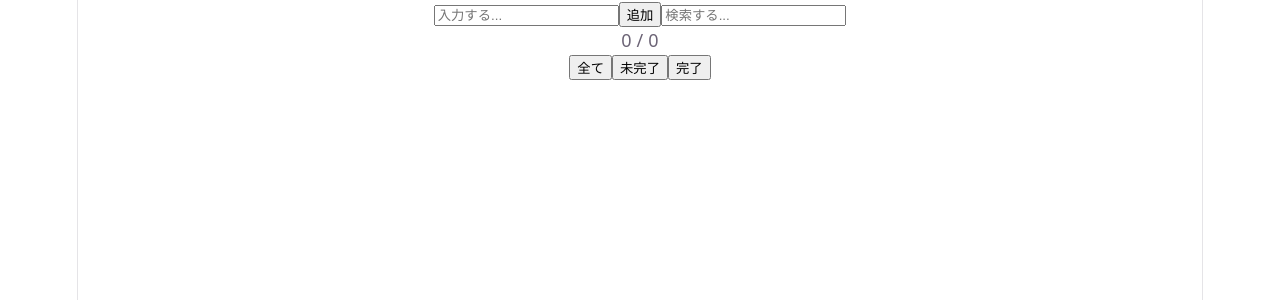
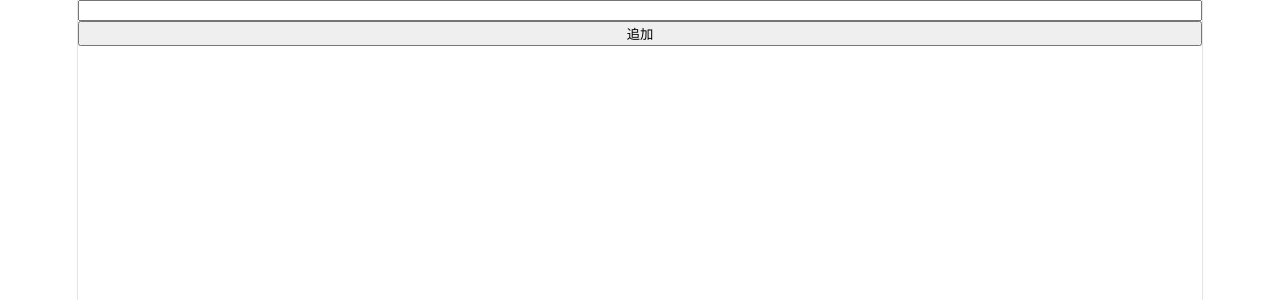
Before and after one commit to bokuchin0126-coder/todo-list-self-react-ts, a React (Vite) app: page / in a window 1280 px wide. Shown: the top 300 px of the page. Built offline with nearby package versions, Linux system fonts and the light colour scheme.

Commit message:
feat: rebuild todo logic and add toggle functionality

```diff
--- a/src/App.tsx
+++ b/src/App.tsx
@@ -1,94 +1,31 @@
 import { useState } from 'react'
 import type { Todo } from './types'
 import type { filter } from './types'
-import { Todoitem } from './Todoitem'
 import './App.css'
 
 function App() {
   const [todos, setTodos] = useState<Todo[]>([])
-  const [text, setText] = useState<string>("")
+  const [inputText, setInputText] = useState<string>("")
   const [searchText, setSearchText] = useState<string>("")
   const [filter, setFilter] = useState<filter>("all")
 
-  const addTodo = () => {
-    if (text.trim() === "") return
-
-    const newTodo: Todo = {
-      id: Date.now(),
-      text: text,
-      completed: "active",
-      isEditing: false
-    }
+  const handleAddTodos = () => {
+    const newTodo: Todo = {id: Date.now(), text: inputText, completed: "active", isEditing: false}
     setTodos([...todos, newTodo])
-    setText("")
   }
 
-  const filtered = todos.filter((todo) => {
-    const matchFilter = filter === "all" ? todos : todos.filter(todo => todo.completed === filter)
-    const matchText = todo.text.toLowerCase().includes(searchText.toLowerCase())
-    return matchFilter && matchText
-  })
-
-  const handleToggle = (id: number) => {
-    setTodos(todos.map(todo =>
-      todo.id === id ? { ...todo, completed: todo.completed === "active" ? "completed" : "active" } : todo
-    ))
-  }
-
-  const editTodo = (id: number, newText: string) => {
-    if (newText.trim() === "") return
-    setTodos(todos.map(todo =>
-      todo.id === id ? { ...todo, text: newText, isEditing: !todo.isEditing } : todo
-    ))
-  }
-
-  const handleDelete = (id: number) => {
-    setTodos(todos.filter(todo => todo.id !== id))
-  }
 
   return (
     <>
-      <div className="main">
-        <input className="add-todo"
-          key="todo-input"
-          type="text"
-          value={text}
-          onChange={(e) => setText(e.target.value)}
-          onKeyDown={(e) => {
-            if (e.key === "Enter") {
-              addTodo()
-            }
-          }}
-          placeholder="入力する..."
-        />
-        <button onClick={addTodo}>追加</button>
+      <input
+        value={inputText}
+        onChange={(e) => setInputText(e.target.value)}
+      />
 
-        <input className="search-todo"
-          key="search-input"
-          type="text"
-          value={searchText}
-          onChange={(e) => setSearchText(e.target.value)}
-          placeholder="検索する..."
-        />
-        <p>{filtered.length} / {todos.length}</p>
-        <div className="filters">
-          <button onClick={() => setFilter("all")} className={filter === "all" ? "active" : ""}>全て</button>
-          <button onClick={() => setFilter("active")} className={filter === "active" ? "active" : ""}>未完了</button>
-          <button onClick={() => setFilter("completed")} className={filter === "completed" ? "active" : ""}>完了</button>
-        </div>
-      </div>
-
-      <div className="list">
-        {filtered.map((todo) => (
-          <Todoitem
-            key={todo.id}
-            todo={todo}
-            onToggle={handleToggle}
-            onDelete={handleDelete}
-            onEdit={editTodo}
-          />
-        ))}
-      </div>
+      <button onClick={handleAddTodos}>追加</button>
+      {todos.map((todo) => {
+        return <div key={todo.id}>{todo.text}</div>
+      })}
     </>
   )
 }
--- a/src/Todoitem.tsx
+++ b/src/Todoitem.tsx
@@ -1,37 +1,2 @@
 import type { Todo } from './types'
 import { useState } from 'react'
-
-type Props = {
-    todo: Todo
-    onToggle: (id: number) => void
-    onDelete: (id: number) => void
-    onEdit: (id: number, newText: string) => void
-}
-
-
-export const Todoitem = ({ todo, onToggle, onDelete, onEdit }: Props) => {
-
-  const [tempText, setTempText] = useState(todo.text)
-
-  return (
-    <div className="item">
-      <button onClick={() => onToggle(todo.id)}>{todo.completed === "active" ? "□" : "☑"}</button>
-      {todo.isEditing ? (
-        <input
-          type="text"
-          value={tempText}
-          onChange={(e) => setTempText(e.target.value)}
-          onKeyDown={(e) => {
-            if (e.key === "Enter") {
-              onEdit(todo.id, tempText)
-            }
-          }}
-        />
-      ) : (
-        <span>{todo.text}</span>
-      )}
-      <button onClick={() => onEdit(todo.id, todo.text)}>{todo.isEditing ? "保存" : "編集"}</button>
-      <button onClick={() => onDelete(todo.id)}>削除</button>
-    </div>
-  )
-}
--- a/src/types.ts
+++ b/src/types.ts
@@ -1,10 +1,8 @@
-type status = "active" | "completed"
-
 export type Todo = {
     id: number
     text: string
-    completed: status
+    status: "completed" | "active"
     isEditing: boolean
 }
 
-export type filter = "all" | status
+export type filter = "all" | "completed" | "active"
```
